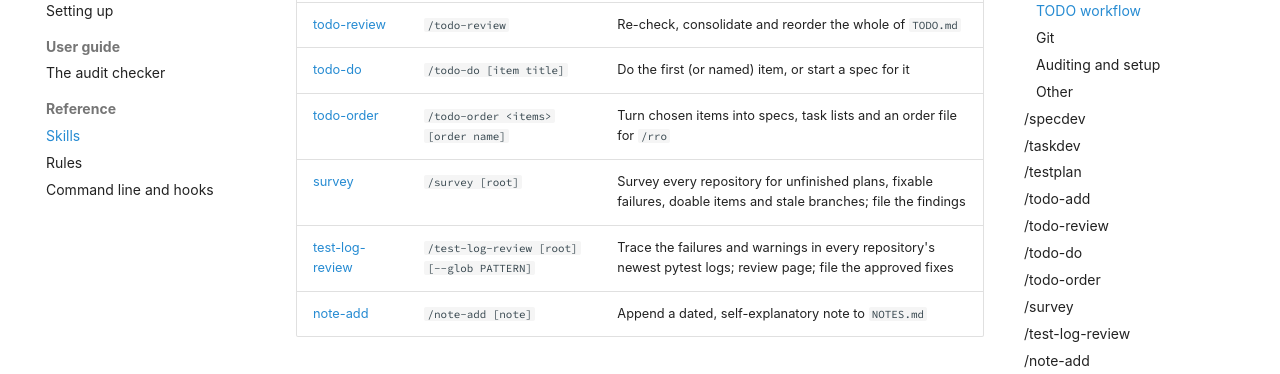
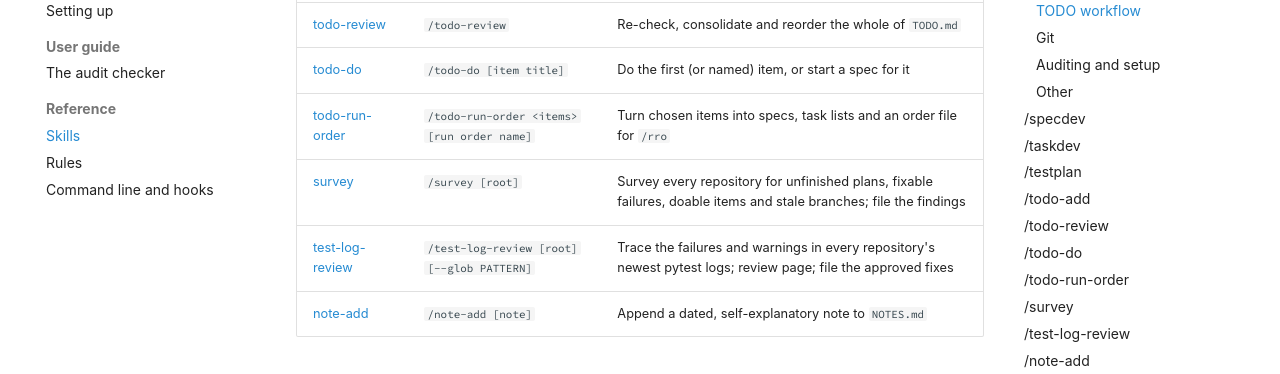
Before and after one commit to bnomis/agents, an MkDocs documentation site: the page built from docs/reference/skills.md, in a window 1280 px wide and 900 px high, scrolled down 1028 px. Shown: the part 152-526 px from the top of the window. Built offline with MkDocs 1.6.1 and Material for MkDocs 9.7.7, drawn with Linux system fonts in a browser that asks for light colours; some web fonts are replaced; some of the changed text lies outside the part shown.

Commit message:
refactor(skills): rename todo-order to todo-run-order
The skill builds a run order: rows run one at a time in table order,
with waits and checkpoints placed by position. The name now says so.
Order files keep their order-<slug>.md names, which /rro does not read.

Co-Authored-By: Claude Opus 5.5 <noreply@anthropic.com>
Claude-Session: https://claude.ai/code/session_019R6hi7WrJ6rMFr8CWyimnt

````diff
--- a/docs/reference/skills.md
+++ b/docs/reference/skills.md
@@ -39,7 +39,7 @@ Common behaviour:
 | [todo-add](#todo-add) | `/todo-add [description]` | File one verified, dated finding in `TODO.md`, in order |
 | [todo-review](#todo-review) | `/todo-review` | Re-check, consolidate and reorder the whole of `TODO.md` |
 | [todo-do](#todo-do) | `/todo-do [item title]` | Do the first (or named) item, or start a spec for it |
-| [todo-order](#todo-order) | `/todo-order <items> [order name]` | Turn chosen items into specs, task lists and an order file for `/rro` |
+| [todo-run-order](#todo-run-order) | `/todo-run-order <items> [run order name]` | Turn chosen items into specs, task lists and an order file for `/rro` |
 | [survey](#survey) | `/survey [root]` | Survey every repository for unfinished plans, fixable failures, doable items and stale branches; file the findings |
 | [test-log-review](#test-log-review) | `/test-log-review [root] [--glob PATTERN]` | Trace the failures and warnings in every repository's newest pytest logs; review page; file the approved fixes |
 | [note-add](#note-add) | `/note-add [note]` | Append a dated, self-explanatory note to `NOTES.md` |
@@ -206,10 +206,10 @@ shared cause (if it is, proposes `/todo-review` and stops). Then sizes it:
 - Backs up real project artefacts before a run that rewrites them; a new
   defect found mid-run is filed with `/todo-add`, not fixed in place.
 
-## /todo-order {#todo-order}
+## /todo-run-order {#todo-run-order}
 
 ```text
-/todo-order <items> [order name]
+/todo-run-order <items> [run order name]
 ```
 
 `<items>` picks `TODO.md` items by position, counting `##` headings from 1,
````
Also changed, not shown: claude/skills/todo-run-order/SKILL.md (renamed from claude/skills/todo-order/SKILL.md, +8 -7 lines), docs/concepts.md (+1 -1 lines).
